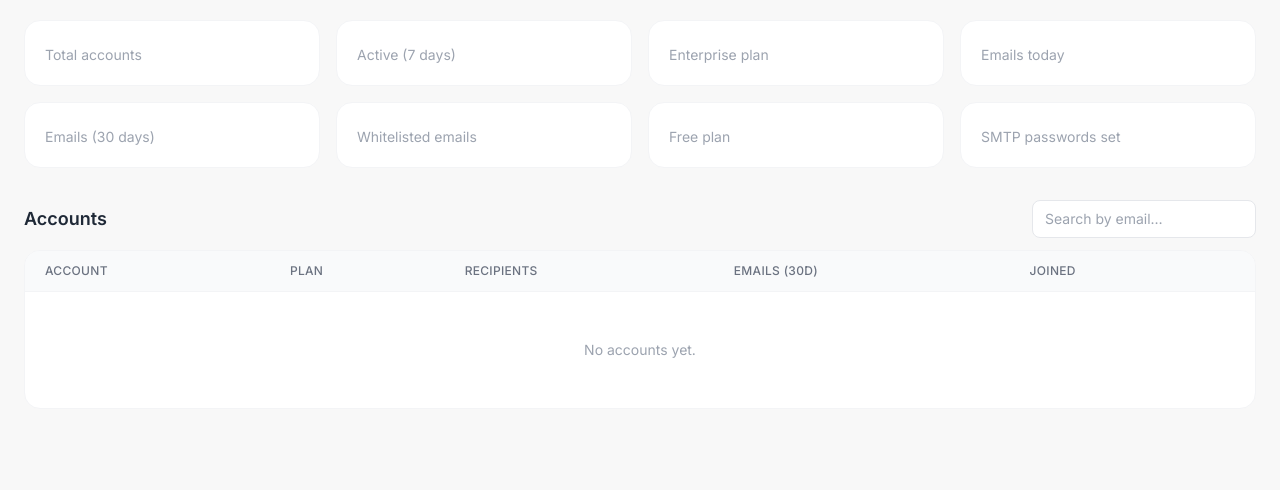
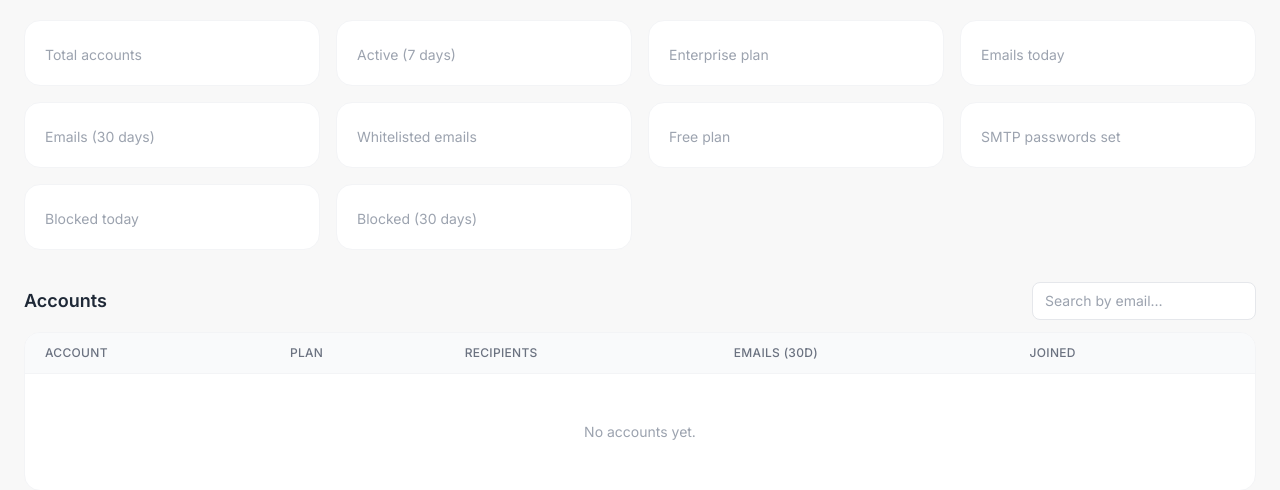
Before and after one commit to xnddzwkf5s-del/WeScan-Net, a Flask app: template app/templates/admin/index.html in a window 1280 px wide. Shown: the part 148-638 px from the top of the page. Run offline with Flask 3, Linux system fonts and the light colour scheme; the template is opened without the code that fills it, so the values that code supplies are empty; some libraries are stand-ins or nearby versions.

Commit message:
Add BlockedEmail model: log rejected deliveries for admin stats, no content stored

```diff
--- a/app/routes/admin.py
+++ b/app/routes/admin.py
@@ -1,6 +1,6 @@
 from flask import Blueprint, render_template, redirect, url_for, abort, flash
 from flask_login import login_required, current_user
-from app.models import db, User, UsageStat, Recipient
+from app.models import db, User, UsageStat, Recipient, BlockedEmail
 from datetime import datetime, timedelta
 from sqlalchemy import func
 
@@ -63,6 +63,8 @@ def index():
         'emails_30d':       UsageStat.query.filter(UsageStat.sent_at > cutoff_30d).count(),
         'total_recipients': Recipient.query.filter_by(is_active=True).count(),
         'smtp_active':      User.query.filter(User.smtp_password_hash.isnot(None)).count(),
+        'blocked_today':    BlockedEmail.query.filter(BlockedEmail.blocked_at > cutoff_1d).count(),
+        'blocked_30d':      BlockedEmail.query.filter(BlockedEmail.blocked_at > cutoff_30d).count(),
     }
 
     return render_template('admin/index.html', users=users, stats=stats)
--- a/app/templates/admin/index.html
+++ b/app/templates/admin/index.html
@@ -86,6 +86,18 @@
         {{ stats.smtp_active }}
       </div>
       <div class="text-sm text-gray-400 mt-1">SMTP passwords set</div>
+    </div>
+    <div class="bg-white rounded-2xl border border-gray-100 p-5">
+      <div class="text-3xl font-bold {% if stats.blocked_today > 0 %}text-red-500{% else %}text-gray-300{% endif %}">
+        {{ stats.blocked_today }}
+      </div>
+      <div class="text-sm text-gray-400 mt-1">Blocked today</div>
+    </div>
+    <div class="bg-white rounded-2xl border border-gray-100 p-5">
+      <div class="text-3xl font-bold {% if stats.blocked_30d > 0 %}text-orange-400{% else %}text-gray-300{% endif %}">
+        {{ stats.blocked_30d }}
+      </div>
+      <div class="text-sm text-gray-400 mt-1">Blocked (30 days)</div>
     </div>
   </div>
 
```
Also changed, not shown: app/models.py (+10 -0 lines), app/routes/smtp.py (+16 -1 lines).
